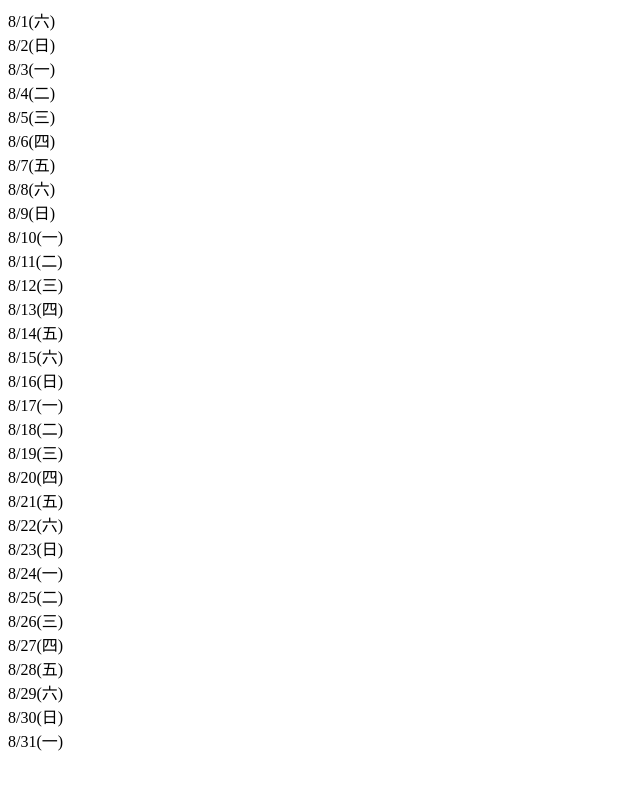
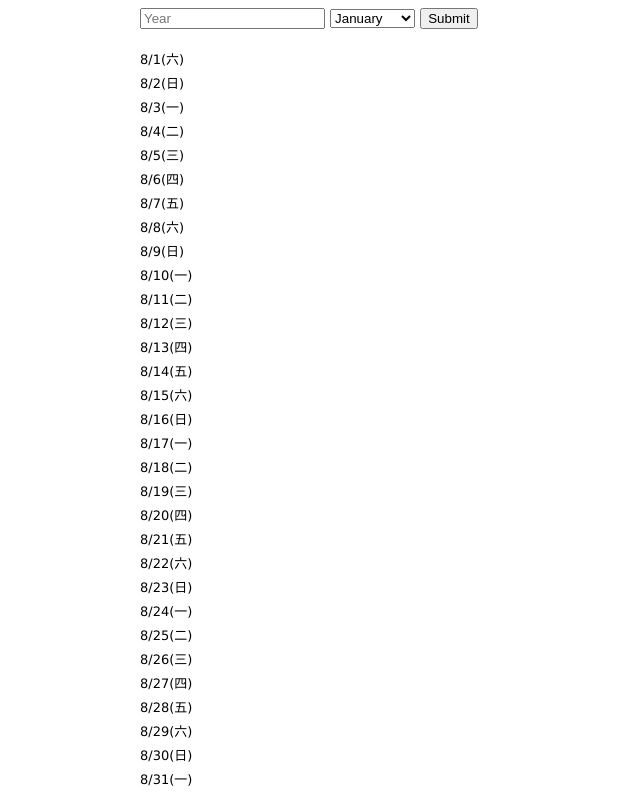
Before and after one commit to konekoya/date-generator, a plain HTML site: page index.html in a window 1280 px wide. Shown: the whole page, without its empty margins (0-640 px from the left). Drawn offline with Linux system fonts and the light colour scheme.

Commit message:
add css file and basic user interface

```diff
--- /dev/null
+++ b/css/style.css
@@ -0,0 +1,16 @@
+body {
+ font-family: Verdana, Arial, Helvetica, sans-serif;
+}
+.container {
+  width: 90%;
+  max-width: 1000px;
+  margin: auto;
+}
+.date-picker {
+  margin-bottom: 20px;
+}
+.item {
+  display: block;
+  font-size: 13px;
+  margin-bottom: 5px;
+}
--- a/index.html
+++ b/index.html
@@ -2,37 +2,37 @@
 <html lang="en">
 <head>
     <meta charset="UTF-8">
-    <title>Date maker</title>
-    <script src="js/main.js"></script>
+    <title>Simple Date Generator</title>
+    <link rel="stylesheet" href="./css/style.css">
 </head>
 <body>
-    <script>
-        var date = new Date();
-        var month = date.getMonth();
-        var day = date.getDate();
-        var firstDay = new Date(date.getFullYear(), date.getMonth(), 1);
-        var lastDay = new Date(date.getFullYear(), date.getMonth() + 1, 0);
-        var monthArr = ['一', '二', '三', '四', '五', '六', '七', '八', '九', '十', '十一', '十二'];
-        var weekDayArr = ['一', '二', '三', '四', '五', '六', '日'];
-        var i = -1;
-        var len = lastDay.getDate() +1;
-        var count = firstDay.getDay() - 1;
-        var div = '';
-        var frag = document.createDocumentFragment();
 
-        for (i = 1; i < len; i++) {
-            div = document.createElement('div');
-            if (count > 6) {
-              count = 0;
-            }
-            div.textContent = ( month + 1 ) + '/' + i + '(' + weekDayArr[count] + ')';
-            frag.appendChild(div);
-            count ++;
-        }
-        document.body.appendChild(frag);
-    </script>
+    <div class="container">
+      <div class="date-picker">
+        <input class="year-picker" type="text" value="" placeholder="Year">
+        <select name="month-picker" class="month-picker">
+          <option value="January">January</option>
+          <option value="February">February</option>
+          <option value="March">March</option>
+          <option value="April">April</option>
+          <option value="May">May</option>
+          <option value="June">June</option>
+          <option value="July">July</option>
+          <option value="August">August</option>
+          <option value="September">september</option>
+          <option value="October">October</option>
+          <option value="November">November</option>
+          <option value="December">December</option>
+        </select>
+        <input type="submit" class="submit-btn">
+      </div>
 
+      <div class="output">
 
+      </div>
 
+    </div>
+
+    <script src="./js/main.js"></script>
 </body>
 </html>
--- a/js/main.js
+++ b/js/main.js
@@ -0,0 +1,49 @@
+(function() {
+
+  var DateGenerator = function() {
+    var doc = document;
+    var date = new Date();
+    var month = date.getMonth();
+    var day = date.getDate();
+    var firstDay = new Date(date.getFullYear(), date.getMonth(), 1);
+    var lastDay = new Date(date.getFullYear(), date.getMonth() + 1, 0);
+    var monthArr = ['一', '二', '三', '四', '五', '六', '七', '八', '九', '十', '十一', '十二'];
+    var weekDayArr = ['一', '二', '三', '四', '五', '六', '日'];
+    var i = -1;
+    var len = lastDay.getDate() +1;
+    var count = firstDay.getDay() - 1;
+    var span = '';
+    var frag = doc.createDocumentFragment();
+    var outPut = doc.querySelector('.output');
+    var submitBtn = doc.querySelector('.submit-btn');
+    var yearPicker = '';
+    var monthPicker = '';
+
+    submitBtn.addEventListener('click', function(e){
+      yearValue = doc.querySelector('.year-picker').value;
+      monthPicker = doc.querySelector('.month-picker');
+      monthValue = monthPicker.options[monthPicker.selectedIndex].text;
+      e.preventDefault();
+    }, false);
+
+    for (i = 1; i < len; i++) {
+        span = doc.createElement('span');
+        span.className = 'item';
+        if (count > 6) {
+          count = 0;
+        }
+        span.textContent = ( month + 1 ) + '/' + i + '(' + weekDayArr[count] + ')';
+        frag.appendChild(span);
+        count ++;
+    }
+
+    if (outPut) {
+      outPut.appendChild(frag);
+    }
+  };
+
+  window.onload = function() {
+    var dateG = new DateGenerator();
+  };
+
+}());
```
